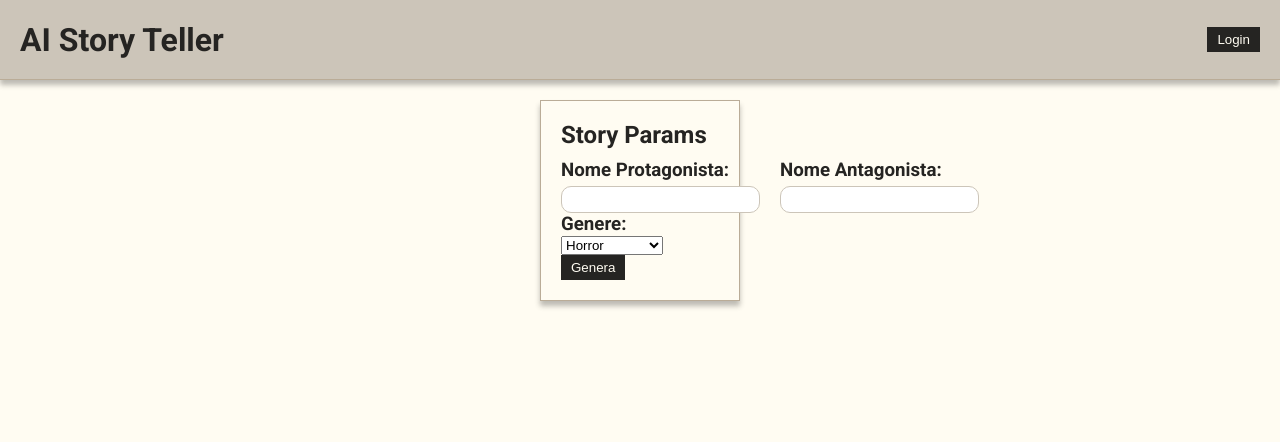
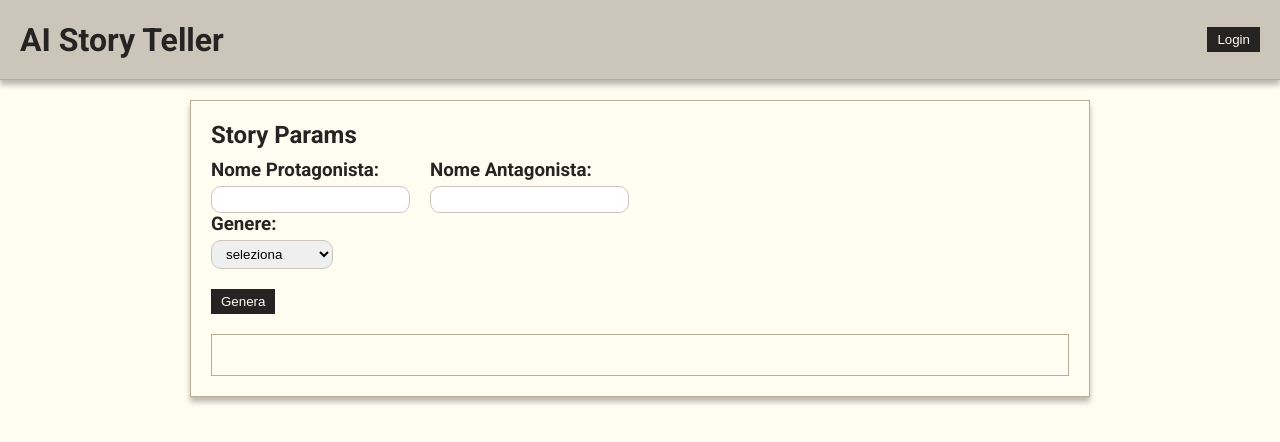
Before and after one commit to meliasil/ai-story-teller, a Next.js app: page / in a window 1280 px wide. Shown: the top 442 px of the page. Built offline with nearby package versions, Linux system fonts and the light colour scheme.

Commit message:
feat: add GoogleGenerativeAI

```diff
--- a/package.json
+++ b/package.json
@@ -9,6 +9,7 @@
     "lint": "next lint"
   },
   "dependencies": {
+    "@google/generative-ai": "^0.17.1",
     "next": "14.2.7",
     "react": "^18",
     "react-dom": "^18",
--- a/src/components/Atoms/Select/Select.module.scss
+++ b/src/components/Atoms/Select/Select.module.scss
@@ -1,4 +1,8 @@
-
 .main {
-
+  .select {
+    padding: rem(5px) rem(10px);
+    border: rem(1px) solid var(--color-20);
+    border-radius: rem(10px);
+    margin-bottom: rem(20px);
+  }
 }
--- a/src/components/Atoms/Select/Select.tsx
+++ b/src/components/Atoms/Select/Select.tsx
@@ -8,13 +8,19 @@ interface SelectProps {
 
 const Select = ({ list, setValue }: SelectProps) => {
     return (
+        <div className={style.main}>
         <select className={style.select} onChange={(e) => setValue(e.target.value)}>
-            {list.map((option) => (
+
+                <option value="" hidden>
+                seleziona
+              </option>
+              {list.map((option) => (
                 <option key={option.value} value={option.value}>
                     {option.label}
                 </option>
             ))}
         </select>
+        </div>
     );
 }
 
--- a/src/components/Molecules/SelectBox/SelectBox.module.scss
+++ b/src/components/Molecules/SelectBox/SelectBox.module.scss
@@ -0,0 +1,6 @@
+.main {
+
+  h3 {
+    margin-bottom: rem(5px);
+  }
+}
--- a/src/components/Organism/WindowBox/WindowBox.module.scss
+++ b/src/components/Organism/WindowBox/WindowBox.module.scss
@@ -1,5 +1,6 @@
 .main {
-    @include window-style(200px);
+    @include window-style();
+
 
     h2{
         margin-bottom: rem(10px);
--- a/src/pages/index.tsx
+++ b/src/pages/index.tsx
@@ -1,5 +1,5 @@
 import Head from "next/head";
-import style from "@/styles/Home.module.css";
+import style from "@/styles/Home.module.scss";
 import Header from "@/components/Molecules/Header/Header";
 import WindowBox from "@/components/Organism/WindowBox/WindowBox";
 import InputBox from "@/components/Molecules/InputBox/InputBox";
@@ -7,14 +7,35 @@ import { useState } from "react";
 import SelectBox from "@/components/Molecules/SelectBox/SelectBox";
 import { listaGeneri } from "@/constants/common";
 import Button from "@/components/Atoms/Button/Button";
+import { GenerateContentCandidate, GoogleGenerativeAI } from "@google/generative-ai";
 
 export default function Home() {
   const [protagonista, setProtagonista] = useState("");
   const [antagonista, setAntagonista] = useState("");
   const [genere, setGenere] = useState("");
 
-  const handleGenerate = () => {
-    console.log({protagonista, antagonista, genere})
+  const [response, setResponse] = useState("");
+
+  const handleGenerate = async () => {
+
+    const prompt = `genera un racconto ${genere} con protagonista ${protagonista} e antagonista ${antagonista}`
+
+
+    if (process.env.NEXT_PUBLIC_GEMINI_KEY) {
+      const genAI = new GoogleGenerativeAI(process.env.NEXT_PUBLIC_GEMINI_KEY);
+
+      const model = genAI.getGenerativeModel({model: "gemini-1.5-flash"});
+
+      const result = await model.generateContent(prompt);
+
+      const output = (
+        result.response.candidates as GenerateContentCandidate[]
+      )[0].content.parts[0].text;
+
+      if (output) {
+        setResponse(output)
+      }
+    }
   }
 
 
@@ -54,6 +75,9 @@ export default function Home() {
                 genere.trim().length <= 0
             }
             />
+            <div className={style.result}>
+              {response}
+            </div>
           </WindowBox>
         </div>
       </main>
--- a/src/styles/Home.module.css
+++ /dev/null
@@ -1,14 +0,0 @@
-
-.main {
-  min-height: 100vh;
-
-  .content {
-   padding: 20px 0;
-
-   .container {
-     display: flex;
-     gap: 20px;
-
-   }
-  }
- }
--- /dev/null
+++ b/src/styles/Home.module.scss
@@ -0,0 +1,18 @@
+.main {
+  min-height: 100vh;
+
+  .content {
+    padding: 20px 0;
+
+    .container {
+      display: flex;
+      gap: 20px;
+    }
+
+    .result {
+      @include window-style(100%);
+      margin-top: rem(20px);
+      box-shadow: none;
+    }
+  }
+}
```
Also changed, not shown: 1 other file (tests, documents, lock files or other folders).
